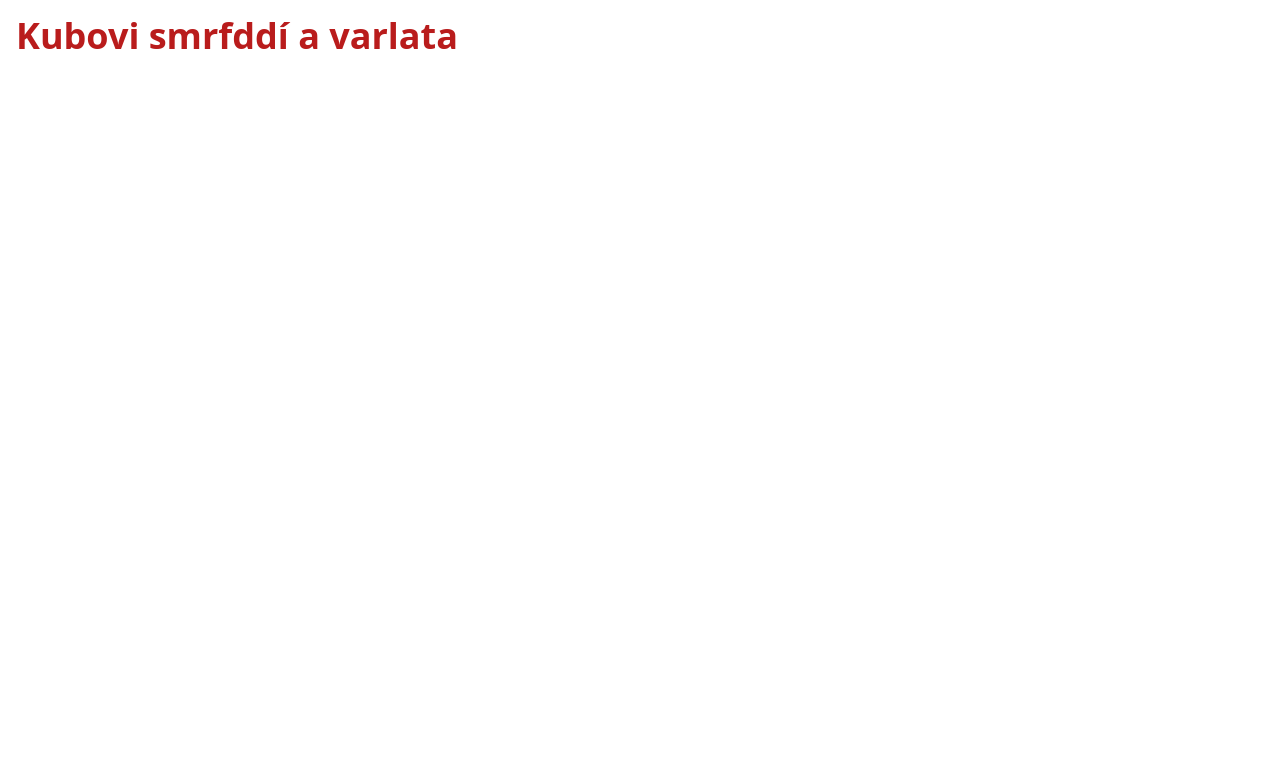
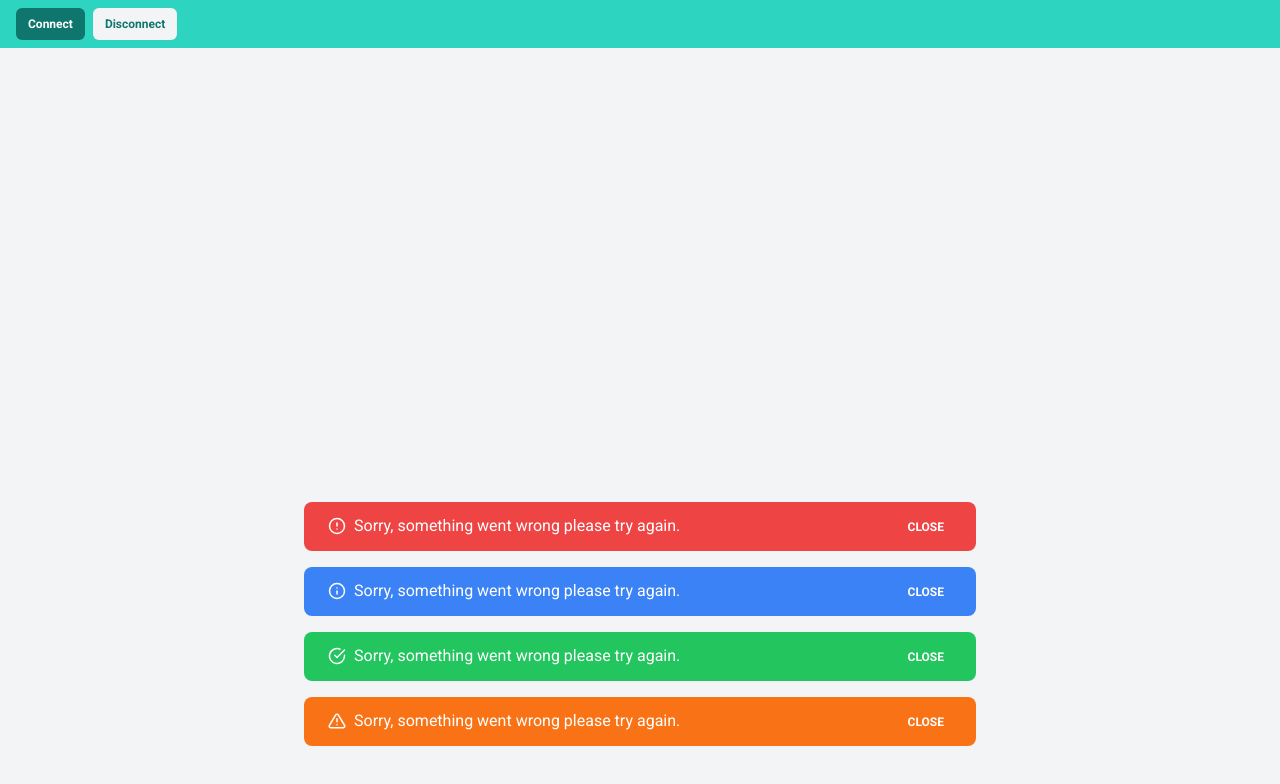
Before and after one commit to matejkrenek/serial-monitor, a React (Vite) app: page / in a window 1280 px wide. Shown: the top 784 px of the page. Built offline with nearby package versions, Linux system fonts and the light colour scheme.

Commit message:
basic components

```diff
--- a/index.html
+++ b/index.html
@@ -9,6 +9,7 @@
   </head>
   <body>
     <div id="root"></div>
+    <div id="portal"></div>
     <script type="module" src="/src/index.tsx"></script>
   </body>
 </html>
--- /dev/null
+++ b/src/App.tsx
@@ -0,0 +1,46 @@
+import React, { useState } from 'react'
+import { Alert, Button } from './components'
+
+const App: React.FC = () => {
+    console.log(useState())
+    const [isVisible, setIsVisible] = useState(true)
+
+    return (
+        <div className="bg-gray-100 h-full">
+            {isVisible && (
+                <header className="bg-teal-400 px-4 py-2">
+                    <div className="flex items-center justify-between">
+                        <div className="-mx-1">
+                            <Button className="mx-1">Connect</Button>
+                            <Button className="mx-1" color="secondary">
+                                Disconnect
+                            </Button>
+                        </div>
+                    </div>
+                </header>
+            )}
+            <Alert
+                type="error"
+                text="Sorry, something went wrong please try again."
+                className="my-4"
+            />
+            <Alert
+                type="info"
+                text="Sorry, something went wrong please try again."
+                className="my-4"
+            />
+            <Alert
+                type="success"
+                text="Sorry, something went wrong please try again."
+                className="my-4"
+            />
+            <Alert
+                type="warning"
+                text="Sorry, something went wrong please try again."
+                className="my-4"
+            />
+        </div>
+    )
+}
+
+export default App
--- /dev/null
+++ b/src/components/Alert/Alert.tsx
@@ -0,0 +1,68 @@
+import React, { useState } from 'react'
+import ReactDOM from 'react-dom'
+import { FiAlertCircle, FiAlertTriangle, FiCheckCircle, FiInfo } from 'react-icons/fi'
+
+interface AlertProps {
+    type?: 'error' | 'info' | 'warning' | 'success'
+    text: string
+    className?: string
+}
+
+const Alert: React.FC<AlertProps> = ({ type = 'error', text, className }) => {
+    const wrapperClassName = () => {
+        if (type === 'error') {
+            return 'bg-red-500 text-white'
+        } else if (type === 'info') {
+            return 'bg-blue-500 text-white'
+        } else if (type === 'warning') {
+            return 'bg-orange-500 text-white'
+        } else if (type === 'success') {
+            return 'bg-green-500 text-white'
+        }
+    }
+
+    const buttonClassName = () => {
+        if (type === 'error') {
+            return 'hover:bg-red-100/30 focus-visible:outline-red-100/30'
+        } else if (type === 'info') {
+            return 'hover:bg-blue-100/30 focus-visible:outline-blue-100/30'
+        } else if (type === 'warning') {
+            return 'hover:bg-orange-100/30 focus-visible:outline-orange-100/30'
+        } else if (type === 'success') {
+            return 'hover:bg-green-100/30 focus-visible:outline-green-100/30'
+        }
+    }
+
+    const icon = () => {
+        if (type === 'error') {
+            return <FiAlertCircle className="text-lg mr-2" />
+        } else if (type === 'info') {
+            return <FiInfo className="text-lg mr-2" />
+        } else if (type === 'warning') {
+            return <FiAlertTriangle className="text-lg mr-2" />
+        } else if (type === 'success') {
+            return <FiCheckCircle className="text-lg mr-2" />
+        }
+    }
+
+    return ReactDOM.createPortal(
+        <div
+            className={`rounded-lg px-6 py-3 flex items-center justify-between max-w-2xl mx-auto ${wrapperClassName()} ${className}`}
+        >
+            <div className="flex items-center">
+                {icon()}
+                <p className="text-base">{text}</p>
+            </div>
+            <div>
+                <button
+                    className={`rounded-md px-2 py-1 text-xs uppercase font-semibold focus-visible:outline focus-visible:outline-2 focus-visible:outline-offset-2 ${buttonClassName()}`}
+                >
+                    close
+                </button>
+            </div>
+        </div>,
+        document.getElementById('portal') as HTMLElement
+    )
+}
+
+export default Alert
--- /dev/null
+++ b/src/components/Button/Button.tsx
@@ -0,0 +1,28 @@
+import React from 'react'
+
+interface ButtonProps {
+    color?: 'primary' | 'secondary'
+    className?: string
+    children: React.ReactNode
+}
+
+const Button: React.FC<ButtonProps> = ({ children, color = 'primary', className }) => {
+    const colorClassName = () => {
+        if (color === 'primary') {
+            return 'bg-teal-700 text-white hover:bg-teal-600 focus-visible:outline-teal-700'
+        } else if (color === 'secondary') {
+            return 'bg-gray-100 text-teal-700 hover:bg-gray-200 focus-visible:outline-teal-700'
+        }
+    }
+
+    return (
+        <button
+            type="button"
+            className={`rounded-md cursor-pointer px-3 py-2 h-8 text-xs font-semibold focus-visible:outline focus-visible:outline-2 focus-visible:outline-offset-2 ${colorClassName()} ${className}`}
+        >
+            {children}
+        </button>
+    )
+}
+
+export default Button
--- /dev/null
+++ b/src/components/index.ts
@@ -0,0 +1,4 @@
+import Button from './Button/Button'
+import Alert from './Alert/Alert'
+
+export { Button, Alert }
--- a/src/index.tsx
+++ b/src/index.tsx
@@ -1,9 +1,11 @@
 import React from 'react'
 import ReactDOM from 'react-dom/client'
+import App from './App'
+
 import './styles/index.css'
 
 ReactDOM.createRoot(document.getElementById('root') as HTMLElement).render(
     <React.StrictMode>
-        <h1 className='text-4xl font-bold p-4 text-red-700'>Kubovi smrfddí a varlata</h1>
+        <App />
     </React.StrictMode>
 )
--- a/src/styles/index.css
+++ b/src/styles/index.css
@@ -1,3 +1,27 @@
+@import url('https://fonts.googleapis.com/css2?family=Roboto:ital,wght@0,100;0,300;0,400;0,500;0,700;0,900;1,100;1,300;1,400;1,500;1,700;1,900&display=swap');
 @import 'tailwindcss/base';
 @import 'tailwindcss/components';
 @import 'tailwindcss/utilities';
+
+*, *::before, *::after {
+    padding: 0;
+    margin: 0;
+    box-sizing: border-box;
+}
+
+#root {
+    height: 100vh;
+}
+
+#portal {
+    position: absolute;
+    bottom: 0;
+    width: 100%;
+    pointer-events: none;
+    padding: 2.4rem;
+
+}
+
+#portal * {
+    pointer-events: all;
+}
--- a/tailwind.config.js
+++ b/tailwind.config.js
@@ -1,8 +1,14 @@
+const defaultTheme = require('tailwindcss/defaultTheme')
+const plugin = require('tailwindcss/plugin')
+
 /** @type {import('tailwindcss').Config} */
 module.exports = {
   content: ["./src/**/*.{html,ts,tsx,js,jsx}"],
   theme: {
+    fontFamily: {
+      'sans': ['Roboto', 'sans-serif', 'system-ui']
+    },
     extend: {},
   },
-  plugins: [],
+  plugins: [require('@tailwindcss/forms')],
 };
```
Also changed, not shown: electron/main/index.ts (+29 -26 lines), package.json (+6 -2 lines), 2 other files (tests, documents, lock files or other folders).
